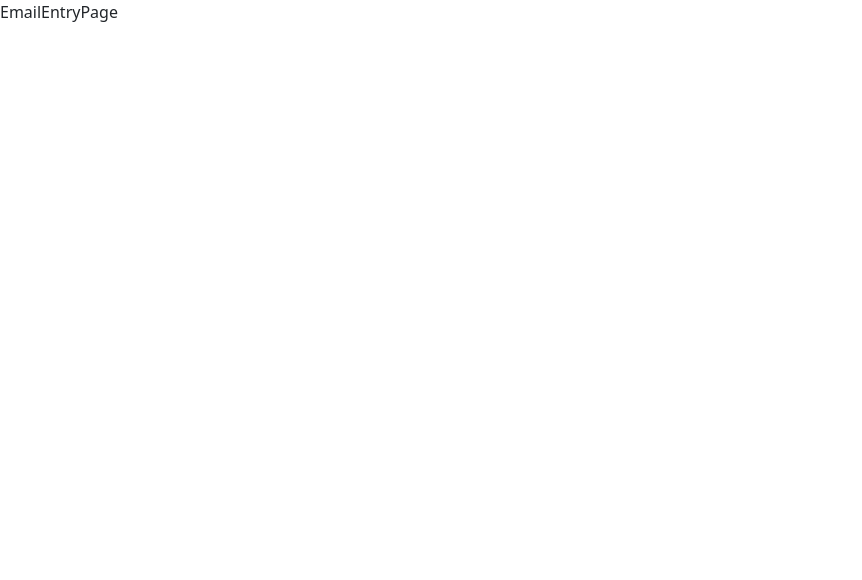
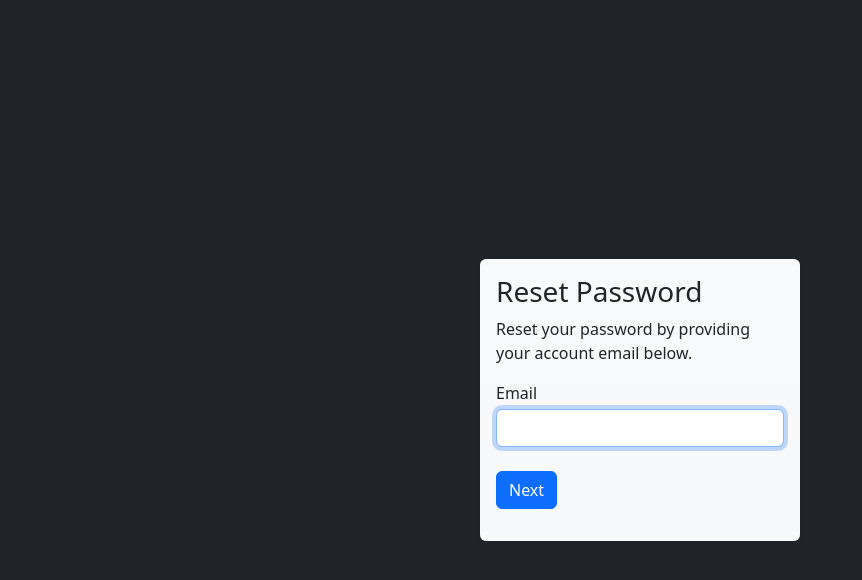
Before and after one commit to NipunChamika/reactjs_user_management, a React (Vite) app: page /email in a window 1280 px wide. Shown: the top 580 px of the page, without its empty margins (0-862 px from the left). Built offline with nearby package versions, Linux system fonts and the light colour scheme.

Commit message:
feat: Add EmailEntryPage for initiating password reset

```diff
--- a/src/components/EmailEntryPage.tsx
+++ b/src/components/EmailEntryPage.tsx
@@ -1,7 +1,65 @@
+import { z } from "zod";
+import { emailSchema } from "./validation/validation";
+import { useForm } from "react-hook-form";
+import { zodResolver } from "@hookform/resolvers/zod";
+import axios from "axios";
+import { useNavigate } from "react-router-dom";
+
+type EmailEntryFormData = z.infer<typeof emailSchema>;
+
 const EmailEntryPage = () => {
+  const {
+    register,
+    handleSubmit,
+    formState: { errors },
+  } = useForm<EmailEntryFormData>({ resolver: zodResolver(emailSchema) });
+
+  const navigate = useNavigate();
+
+  const onSubmit = (data: EmailEntryFormData) => {
+    console.log(data);
+
+    axios
+      .post("http://localhost:3000/user/forgot-password", data)
+      .then((res) => {
+        console.log(res.data);
+        navigate("/password-reset");
+      })
+      .catch((err) => {
+        console.log(err);
+      });
+  };
+
   return (
     <>
-      <div>EmailEntryPage</div>
+      <div className="bg-dark vh-100 d-flex justify-content-center align-items-center">
+        <div className="shadow-sm bg-light bg-gradient p-3 w-25 rounded">
+          <h3 className="mb-2">Reset Password</h3>
+          <p className="mb-3">
+            Reset your password by providing your account email below.
+          </p>
+          <form onSubmit={handleSubmit(onSubmit)}>
+            <div className="mb-3">
+              <label htmlFor="email" className="form-label mb-1">
+                Email
+              </label>
+              <input
+                {...register("email")}
+                id="email"
+                type="text"
+                className="form-control mb-4"
+                autoFocus
+              />
+              {errors.email && (
+                <p className="text-danger">{errors.email.message}</p>
+              )}
+              <button type="submit" className="btn btn-primary">
+                Next
+              </button>
+            </div>
+          </form>
+        </div>
+      </div>
     </>
   );
 };
--- /dev/null
+++ b/src/components/PasswordResetPage.tsx
@@ -0,0 +1,9 @@
+const PasswordResetPage = () => {
+  return (
+    <>
+      <div>PasswordResetPage</div>
+    </>
+  );
+};
+
+export default PasswordResetPage;
--- a/src/components/validation/validation.ts
+++ b/src/components/validation/validation.ts
@@ -48,3 +48,10 @@ export const updateUserSchema = z.object({
       message: "Password must be at least 8 characters long",
     }),
 });
+
+export const emailSchema = z.object({
+  email: z
+    .string()
+    .min(1, { message: "Email is required" })
+    .email({ message: "Invalid email address" }),
+});
--- a/src/main.tsx
+++ b/src/main.tsx
@@ -8,6 +8,7 @@ import Profile from "./components/Profile.tsx";
 import LoginUser from "./components/LoginUser.tsx";
 import SignUpUser from "./components/SignUpUser.tsx";
 import EmailEntryPage from "./components/EmailEntryPage.tsx";
+import PasswordResetPage from "./components/PasswordResetPage.tsx";
 // import Update from "./components/Update.tsx";
 
 const router = createBrowserRouter([
@@ -31,6 +32,10 @@ const router = createBrowserRouter([
     path: "/email",
     element: <EmailEntryPage />,
   },
+  {
+    path: "/password-reset",
+    element: <PasswordResetPage />,
+  },
 ]);
 
 ReactDOM.createRoot(document.getElementById("root")!).render(
```
